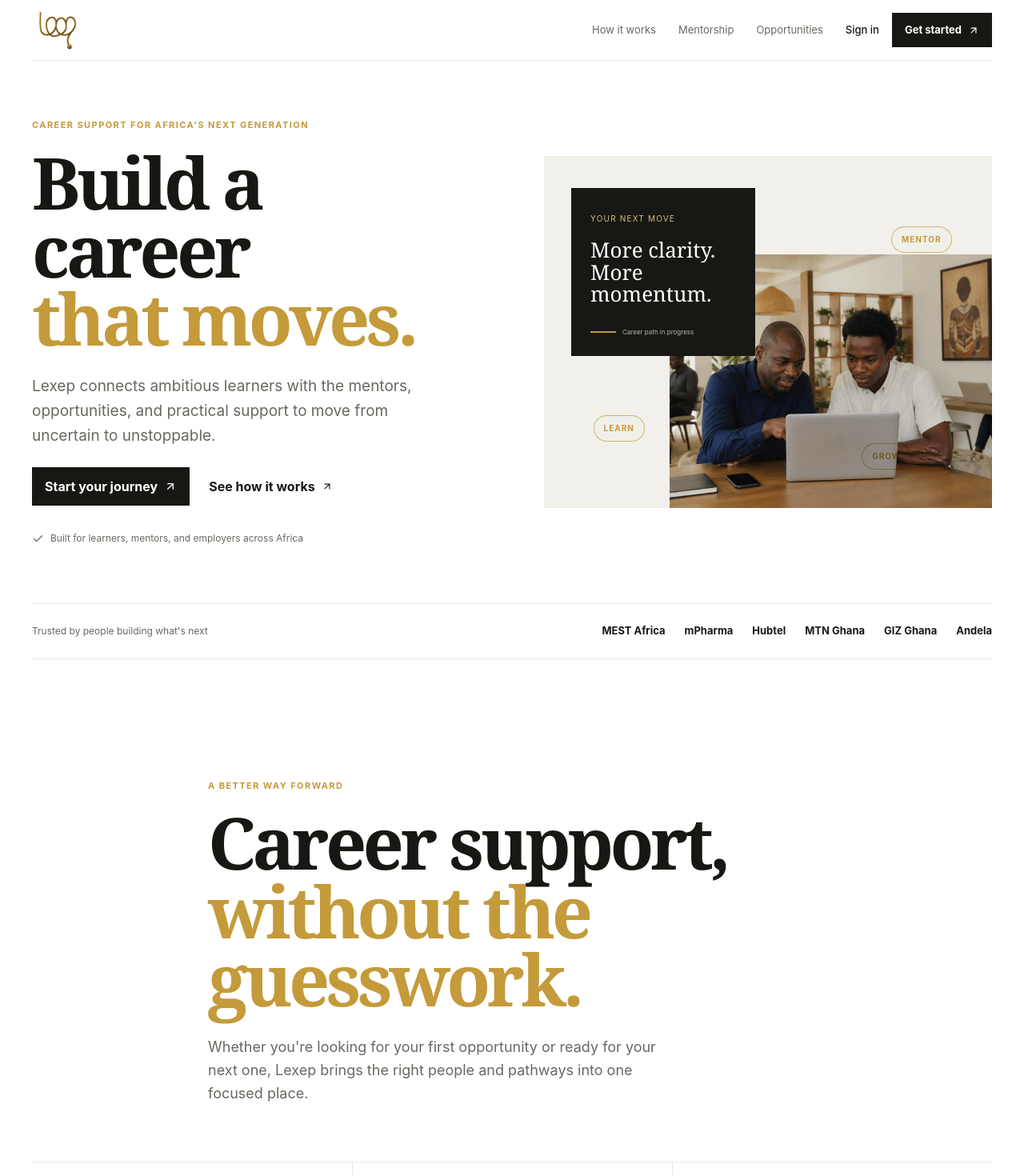
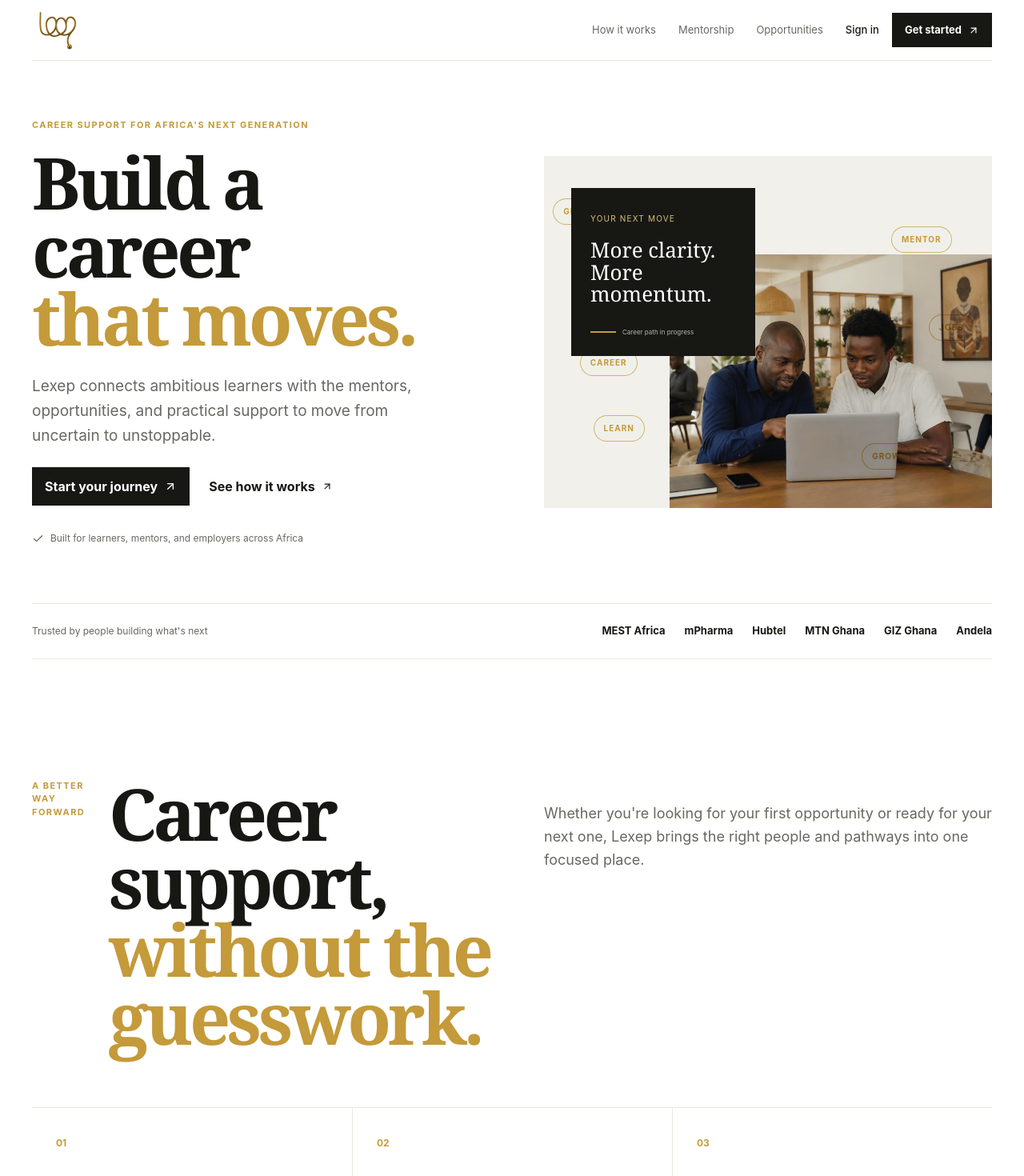
Before and after one commit to josephadeabah/lexep, a Next.js app in the folder frontend/: page / in a window 1280 px wide. Shown: the top 1470 px of the page at 80% size. Built offline with nearby package versions, Linux system fonts and the light colour scheme; no server answers.

Commit message:
Update page.tsx

```diff
--- a/frontend/app/page.tsx
+++ b/frontend/app/page.tsx
@@ -100,6 +100,11 @@
             <span className="absolute right-[9%] top-[20%] rounded-full border border-[#c49a3a]/70 bg-[#f1f0ea]/80 px-3 py-2 text-[10px] font-bold tracking-[0.1em] text-[#c49a3a]">MENTOR</span>
             <span className="absolute left-[11%] bottom-[19%] rounded-full border border-[#c49a3a]/70 bg-[#f1f0ea]/80 px-3 py-2 text-[10px] font-bold tracking-[0.1em] text-[#c49a3a]">LEARN</span>
             <span className="absolute right-[18%] bottom-[11%] rounded-full border border-[#c49a3a]/70 bg-[#f1f0ea]/80 px-3 py-2 text-[10px] font-bold tracking-[0.1em] text-[#c49a3a]">GROW</span>
+
+            {/* New labels */}
+            <span className="absolute left-[2%] top-[12%] rounded-full border border-[#c49a3a]/70 bg-[#f1f0ea]/80 px-3 py-2 text-[10px] font-bold tracking-[0.1em] text-[#c49a3a]">GRANTS</span>
+            <span className="absolute right-[4%] top-[45%] rounded-full border border-[#c49a3a]/70 bg-[#f1f0ea]/80 px-3 py-2 text-[10px] font-bold tracking-[0.1em] text-[#c49a3a]">JOBS</span>
+            <span className="absolute left-[8%] top-[55%] rounded-full border border-[#c49a3a]/70 bg-[#f1f0ea]/80 px-3 py-2 text-[10px] font-bold tracking-[0.1em] text-[#c49a3a]">CAREER</span>
           </div>
 
           <Image
@@ -124,7 +129,7 @@
       </section>
 
       {/* INTRO */}
-      <section className="mx-auto w-[calc(100%-64px)] max-w-[760px] py-[150px] pb-[70px]" id="how-it-works">
+      <section className="mx-auto flex w-[calc(100%-64px)] max-w-[1200px] py-[150px] pb-[70px]" id="how-it-works">
         <p className="mb-5 font-bold text-[#c49a3a] text-[11px] tracking-[0.13em]">A BETTER WAY FORWARD</p>
         <h2 className="font-serif text-[clamp(54px,7vw,92px)] font-bold leading-[0.95] tracking-[-0.05em]">
           Career support,<br />
```
